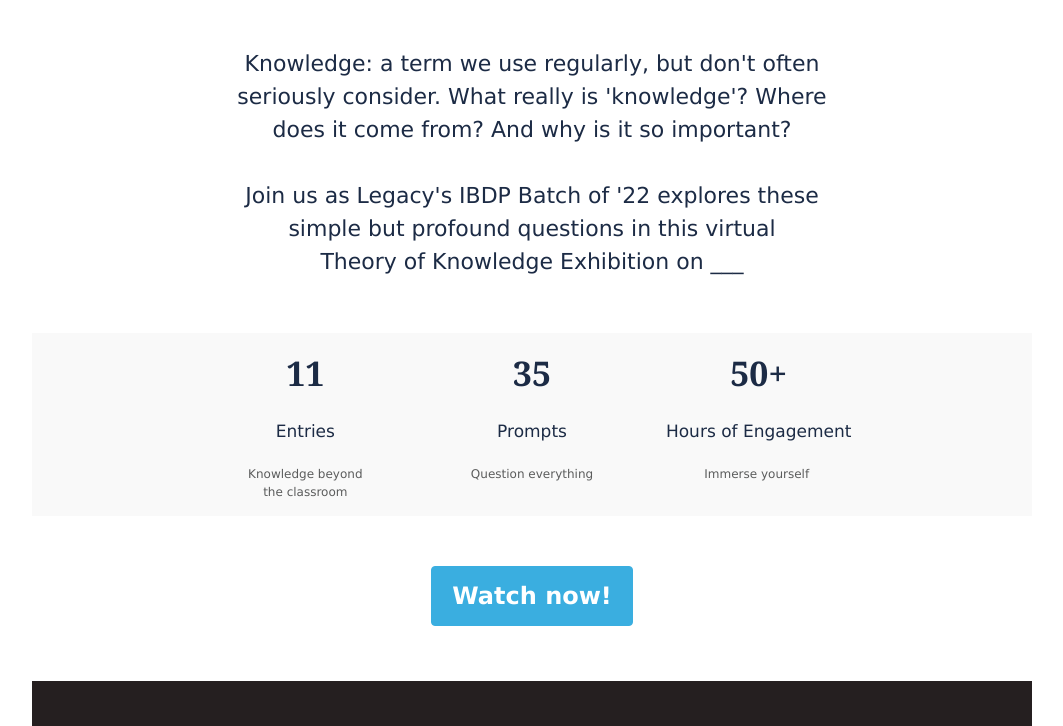
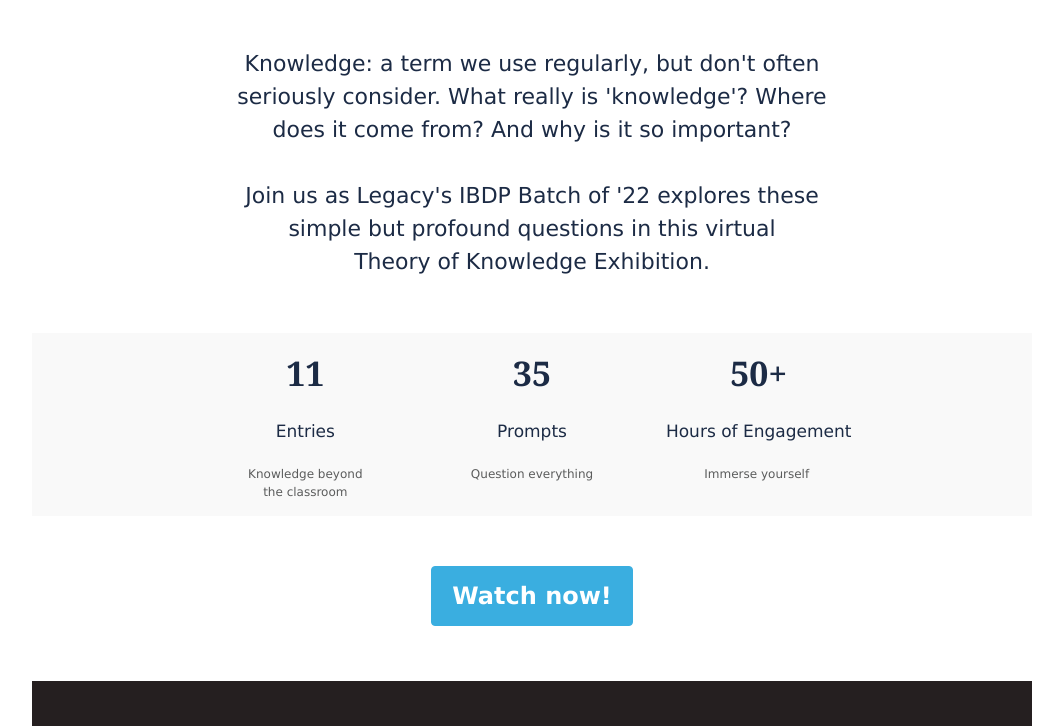
Before and after one commit to nikhilhenry/Email-Templates, a plain HTML site: page tok-exhibition/TOK Exhibition 2021 invite image.html in a window 1280 px wide. Shown: the part 952-1678 px from the top of the page, without its empty margins (108-1171 px from the left). Drawn offline with Linux system fonts and the light colour scheme; a web font is replaced by a local one.

Commit message:
edit text

```diff
--- a/tok-exhibition/TOK Exhibition 2021 invite image.html
+++ b/tok-exhibition/TOK Exhibition 2021 invite image.html
@@ -888,7 +888,7 @@
                             >
                               <span style="font-size: 22px"
                                 ><span style=""
-                                  >Theory of Knowledge Exhibition on ___</span
+                                  >Theory of Knowledge Exhibition.</span
                                 ></span
                               >
                             </p>
```
